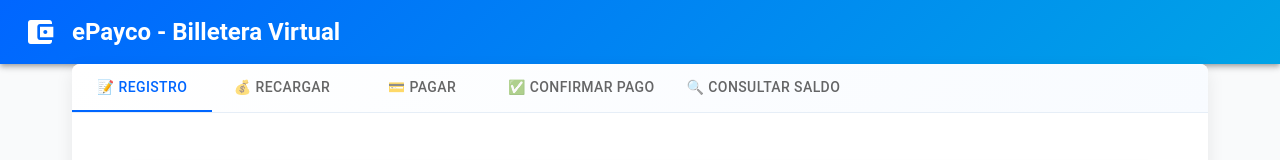
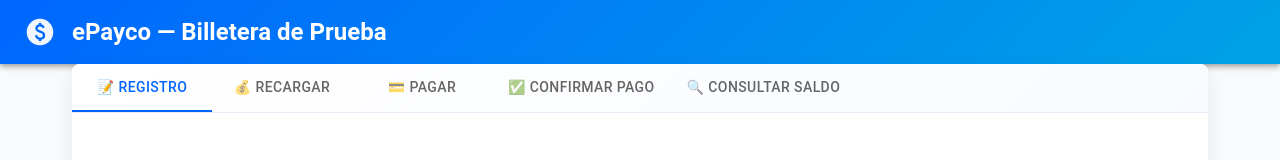
Before and after one commit to jenrique2494/prueba_desarrollador_fullstack_JP, a React (Create React App) app in the folder frontend/: page / in a window 1280 px wide. Shown: the top 160 px of the page. Built offline with nearby package versions, Linux system fonts and the light colour scheme.

Commit message:
cambio front

```diff
--- a/frontend/src/App.tsx
+++ b/frontend/src/App.tsx
@@ -10,7 +10,7 @@ import {
   Paper,
   Alert,
 } from '@mui/material';
-import AccountBalanceWalletIcon from '@mui/icons-material/AccountBalanceWallet';
+import PaidIcon from '@mui/icons-material/Paid';
 import { ThemeProvider } from '@mui/material/styles';
 import CssBaseline from '@mui/material/CssBaseline';
 
@@ -101,9 +101,9 @@ function App() {
         {/* Header */}
         <AppBar position="static" sx={{ background: 'linear-gradient(135deg, #0066ff 0%, #00a3e6 100%)' }}>
           <Toolbar>
-            <AccountBalanceWalletIcon sx={{ mr: 2, fontSize: 32 }} />
-            <Typography variant="h5" sx={{ fontWeight: 700, flexGrow: 1 }}>
-              ePayco - Billetera Virtual
+            <PaidIcon sx={{ mr: 2, fontSize: 32, color: 'rgba(255,255,255,0.95)' }} aria-hidden />
+            <Typography variant="h5" sx={{ fontWeight: 700, flexGrow: 1 }} component="h1">
+              ePayco — Billetera de Prueba
             </Typography>
           </Toolbar>
         </AppBar>
```
